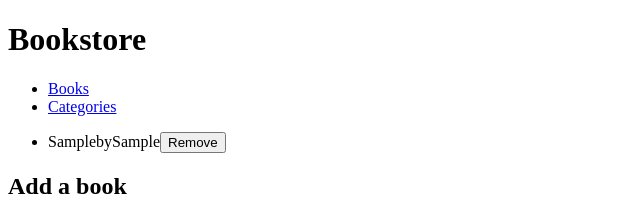
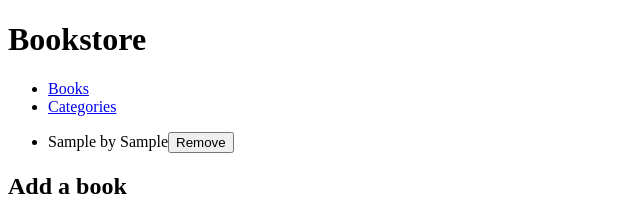
Before and after one commit to limavfabio/react-bookstore, a React (Create React App) app: page / in a window 1280 px wide. Both pictures are taken after typing "Sample", "Sample" into the empty fields and a click on the button "Add Book". Shown: the top 218 px of the page, without its empty margins (0-640 px from the left). Built offline with nearby package versions, Linux system fonts and the light colour scheme.

Commit message:
Implement remove book functionality
Create an redux action that removes the book by it's unique id

```diff
--- a/src/components/AddBookForm.jsx
+++ b/src/components/AddBookForm.jsx
@@ -2,8 +2,6 @@ import React, { useState } from 'react';
 import { useDispatch } from 'react-redux';
 import { v4 as uuidv4 } from 'uuid';
 import { addBook } from '../redux/books/books';
-
-/* eslint-disable */
 
 function AddBookForm() {
   const dispatch = useDispatch();
--- a/src/components/Book.jsx
+++ b/src/components/Book.jsx
@@ -1,19 +1,40 @@
 import React from 'react';
 import PropTypes from 'prop-types';
+import { useDispatch } from 'react-redux';
+import { removeBook } from '../redux/books/books';
 
-function Book({ title, author }) {
+function Book({ title, author, id }) {
+  const dispatch = useDispatch();
+
   return (
-    <span>
-      {title}
-      by
-      {author}
-    </span>
+    <>
+      <span>
+        {title}
+        <span> by </span>
+        {author}
+      </span>
+      <button
+        type="button"
+        onClick={() => {
+          dispatch(
+            removeBook({
+              title,
+              author,
+              id,
+            })
+          );
+        }}
+      >
+        Remove
+      </button>
+    </>
   );
 }
 
 Book.propTypes = {
   title: PropTypes.string.isRequired,
   author: PropTypes.string.isRequired,
+  id: PropTypes.string.isRequired,
 };
 
 export default Book;
--- a/src/components/Booklist.jsx
+++ b/src/components/Booklist.jsx
@@ -8,8 +8,7 @@ function Booklist() {
     <ul>
       {books.map((book) => (
         <li key={book.title}>
-          <Book title={book.title} author={book.author} />
-          <button type="button">Remove</button>
+          <Book title={book.title} author={book.author} id={book.id} />
         </li>
       ))}
     </ul>
```
Also changed, not shown: .eslintrc.json.
